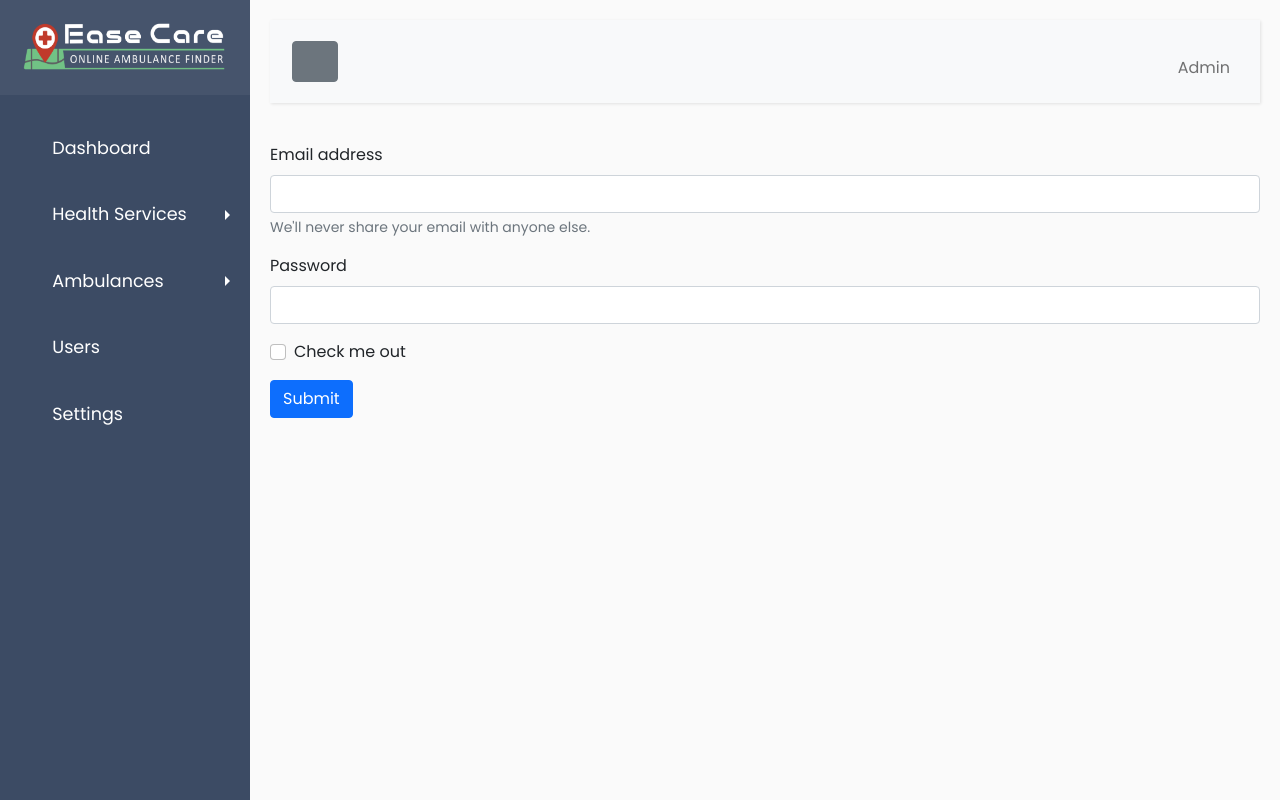
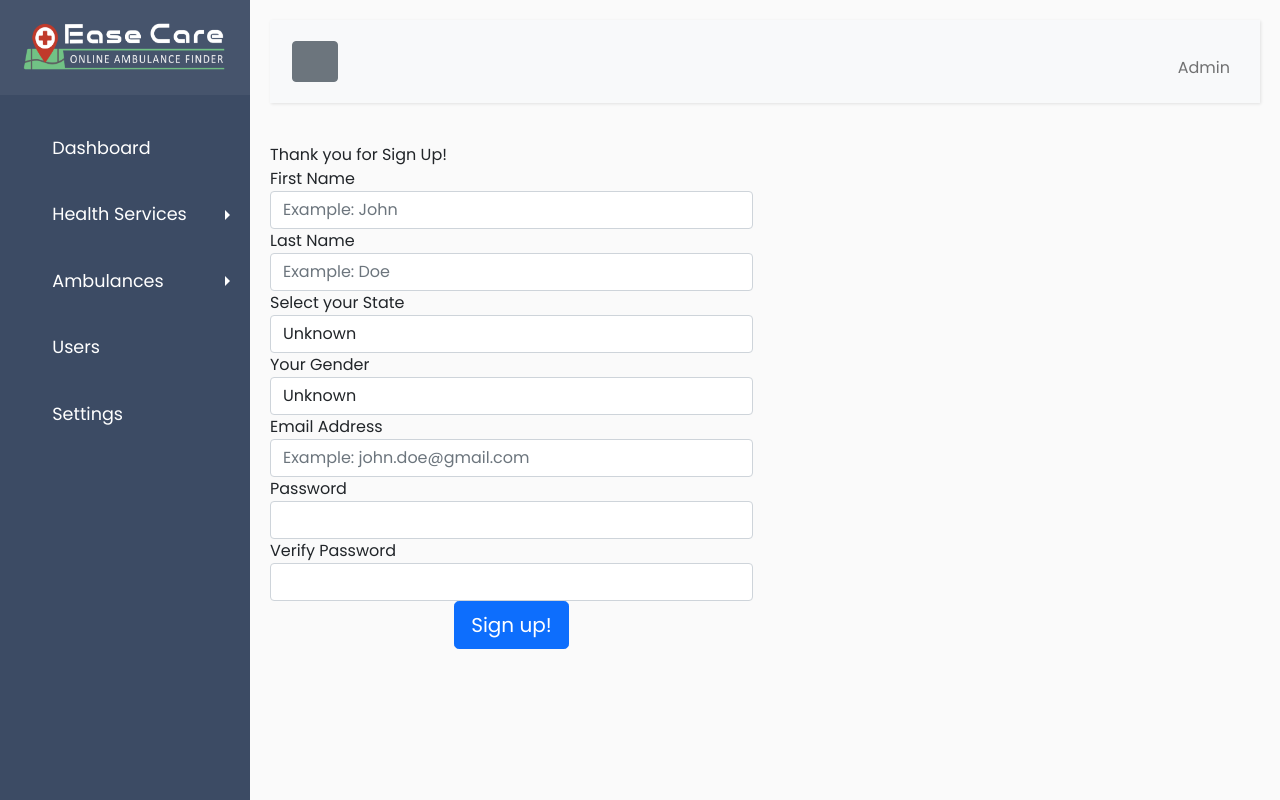
Before and after one commit to ChaminduSenanayake/ease_care_frontend, a React (Create React App) app: page /addNewService in a window 1280 px wide. Built offline with nearby package versions, Linux system fonts and the light colour scheme; some icons are missing.

Commit message:
React Routing

```diff
--- a/src/App.js
+++ b/src/App.js
@@ -1,31 +1,31 @@
 import './assets/css/App.css';
-import Sidebar from "./components/Sidebar/Sidebar";
+import SideBar from "./components/Sidebar/SideBar";
 import NavBar from "./components/Navbar/NavBar";
 import Dashboard from "./components/Dashboard/Dashboard";
-import {BrowserRouter,Route} from "react-router-dom";
+import {BrowserRouter, Route, Switch} from "react-router-dom";
 import AddNewService from "./components/HeathService/AddNewService";
 
 function App() {
     return (
         <div className="App">
             <div className="wrapper">
-                <Sidebar/>
+                <BrowserRouter>
+                    <SideBar/>
                     <div id="content">
                         <NavBar/>
-                    <BrowserRouter>
-                        <Route path="/dashboard">
-                            <Dashboard/>
-                        </Route>
+                        <Switch>
                             <Route path="/addNewService">
                                 <AddNewService/>
                             </Route>
+                            <Route path="/">
+                                <Dashboard/>
+                            </Route>
+                        </Switch>
+                    </div>
                 </BrowserRouter>
-
-                </div>
             </div>
         </div>
     );
-
 }
 
 export default App;
--- a/src/components/HeathService/AddNewService.js
+++ b/src/components/HeathService/AddNewService.js
@@ -3,20 +3,112 @@ class AddNewService extends Component{
     render() {
         return(
             <form>
-                <div className="mb-3">
-                    <label htmlFor="exampleInputEmail1" className="form-label">Email address</label>
-                    <input type="email" className="form-control" id="exampleInputEmail1" aria-describedby="emailHelp"/>
-                        <div id="emailHelp" className="form-text">We'll never share your email with anyone else.</div>
+                <div className="row">
+                    <div className="col-md-6 col-md-offset-3">
+                        <div className="panel panel-primary">
+                            <div className="panel-heading">Thank you for Sign Up!</div>
+                            <div className="panel-body">
+                                <form method="post" action="" accept-charset="UTF-8">
+                                    <div className="form-group">
+                                        <label htmlFor="fname">First Name</label>
+                                        <input type="text" id="fname" className="form-control" name="fname"
+                                               placeholder="Example: John"/>
+                                    </div>
+                                    <div className="form-group">
+                                        <label htmlFor="lname">Last Name</label>
+                                        <input type="text" id="lname" className="form-control" name="lname"
+                                               placeholder="Example: Doe"/>
+                                    </div>
+                                    <div className="form-group">
+                                        <label htmlFor="states">Select your State</label>
+                                        <select id="states" className="form-control" name="state">
+                                            <option value="unknown">Unknown</option>
+                                            <option value="alabama">Alabama</option>
+                                            <option value="alaska">Alaska</option>
+                                            <option value="arizona">Arizona</option>
+                                            <option value="arkansas">Arkansas</option>
+                                            <option value="california">California</option>
+                                            <option value="colorado">Colorado</option>
+                                            <option value="connecticut">Connecticut</option>
+                                            <option value="delaware">Delaware</option>
+                                            <option value="florida">Florida</option>
+                                            <option value="georgia">Georgia</option>
+                                            <option value="hawaii">Hawaii</option>
+                                            <option value="idaho">Idaho</option>
+                                            <option value="illinois">Illinois</option>
+                                            <option value="indiana">Indiana</option>
+                                            <option value="iowa">Iowa</option>
+                                            <option value="kansas">Kansas</option>
+                                            <option value="kentucky">Kentucky</option>
+                                            <option value="louisiana">Louisiana</option>
+                                            <option value="maine">Maine</option>
+                                            <option value="maryland">Maryland</option>
+                                            <option value="massachusetts">Massachusetts</option>
+                                            <option value="michigan">Michigan</option>
+                                            <option value="minnesota">Minnesota</option>
+                                            <option value="mississippi">Mississippi</option>
+                                            <option value="missouri">Missouri</option>
+                                            <option value="montana">Montana</option>
+                                            <option value="nebraska">Nebraska</option>
+                                            <option value="nevada">Nevada</option>
+                                            <option value="new hampshire">New Hampshire</option>
+                                            <option value="new jersey">New Jersey</option>
+                                            <option value="new mexico">New Mexico</option>
+                                            <option value="new york">New York</option>
+                                            <option value="north carolina">North Carolina</option>
+                                            <option value="north dakota">North Dakota</option>
+                                            <option value="ohio">Ohio</option>
+                                            <option value="oklahoma">Oklahoma</option>
+                                            <option value="oregon">Oregon</option>
+                                            <option value="pennsylvania">Pennsylvania</option>
+                                            <option value="rhode island">Rhode Island</option>
+                                            <option value="south carolina">South Carolina</option>
+                                            <option value="south dakota">South Dakota</option>
+                                            <option value="tennessee">Tennessee</option>
+                                            <option value="texas">Texas</option>
+                                            <option value="utah">Utah</option>
+                                            <option value="vermont">Vermont</option>
+                                            <option value="virginia">Virginia</option>
+                                            <option value="washington">Washington</option>
+                                            <option value="west virginia">West Virginia</option>
+                                            <option value="wisconsin">Wisconsin</option>
+                                            <option value="wyoming">Wyoming</option>
+                                        </select>
+                                    </div>
+                                    <div className="form-group">
+                                        <label htmlFor="gender">Your Gender</label>
+                                        <select id="gender" className="form-control" name="gender">
+                                            <option value="unknown">Unknown</option>
+                                            <option value="Male">Male</option>
+                                            <option value="Female">Female</option>
+                                            <option value="other">Other</option>
+                                        </select>
+                                    </div>
+                                    <div className="form-group">
+                                        <label htmlFor="emailaddr">Email Address</label>
+                                        <input type="text" id="emailaddr" className="form-control" name="email"
+                                               placeholder="Example: john.doe@gmail.com"/>
+                                    </div>
+                                    <div className="form-group">
+                                        <label htmlFor="password">Password</label>
+                                        <input type="password" id="password" className="form-control" name="password"
+                                               placeholder=""/>
+                                    </div>
+                                    <div className="form-group">
+                                        <label htmlFor="verifypass">Verify Password</label>
+                                        <input type="password" id="confirmpass" className="form-control"
+                                               name="verifypass" placeholder=""/>
+                                    </div>
+                                    <div className="form-group text-center">
+                                        <button type="submit" className="btn btn-primary btn-lg" id="submitbtn"
+                                                name="submit">Sign up!
+                                        </button>
+                                    </div>
+                                </form>
+                            </div>
+                        </div>
+                    </div>
                 </div>
-                <div className="mb-3">
-                    <label htmlFor="exampleInputPassword1" className="form-label">Password</label>
-                    <input type="password" className="form-control" id="exampleInputPassword1"/>
-                </div>
-                <div className="mb-3 form-check">
-                    <input type="checkbox" className="form-check-input" id="exampleCheck1"/>
-                        <label className="form-check-label" htmlFor="exampleCheck1">Check me out</label>
-                </div>
-                <button type="submit" className="btn btn-primary">Submit</button>
             </form>
         );
     }
```
Also changed, not shown: src/components/Dashboard/Dashboard.js (+4 -7 lines), src/components/Sidebar/SideBar.js (renamed from src/components/Sidebar/Sidebar.js, +15 -14 lines). Lines whose indentation alone changed are shown as unchanged.
